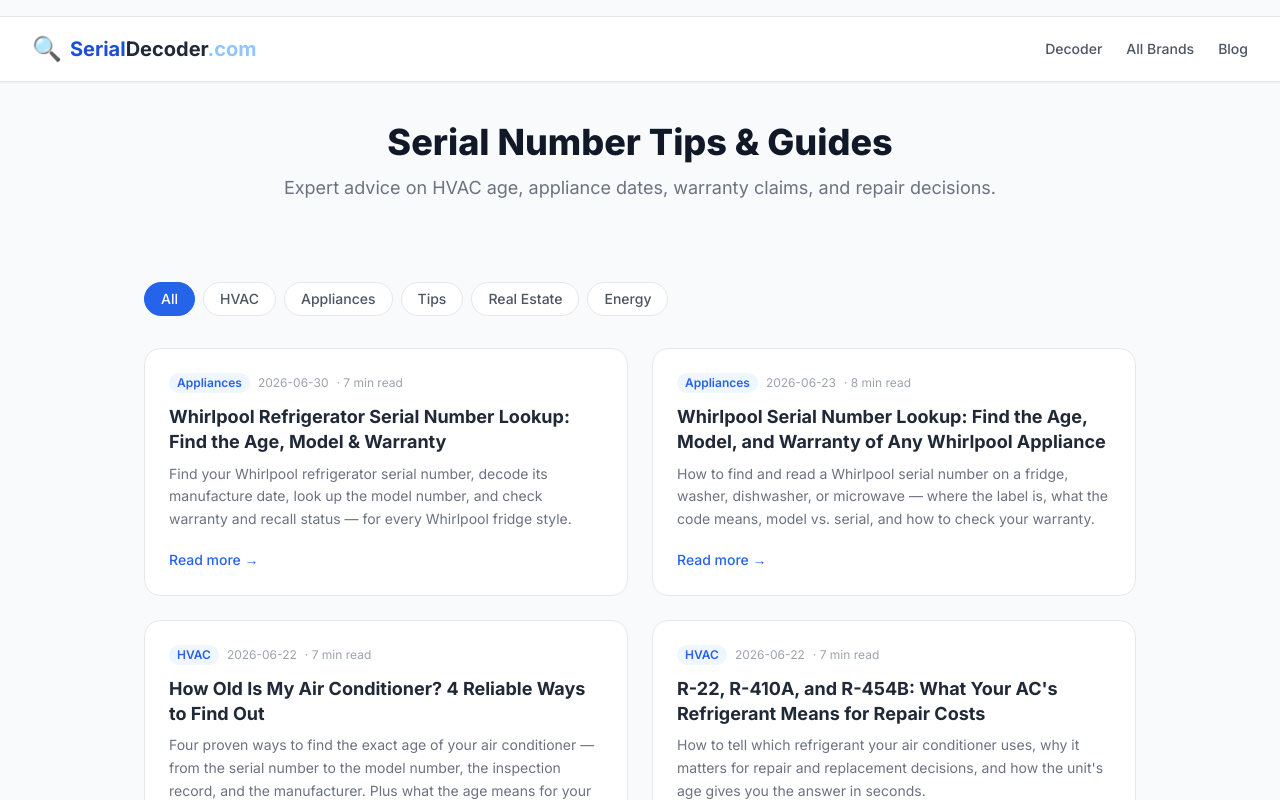
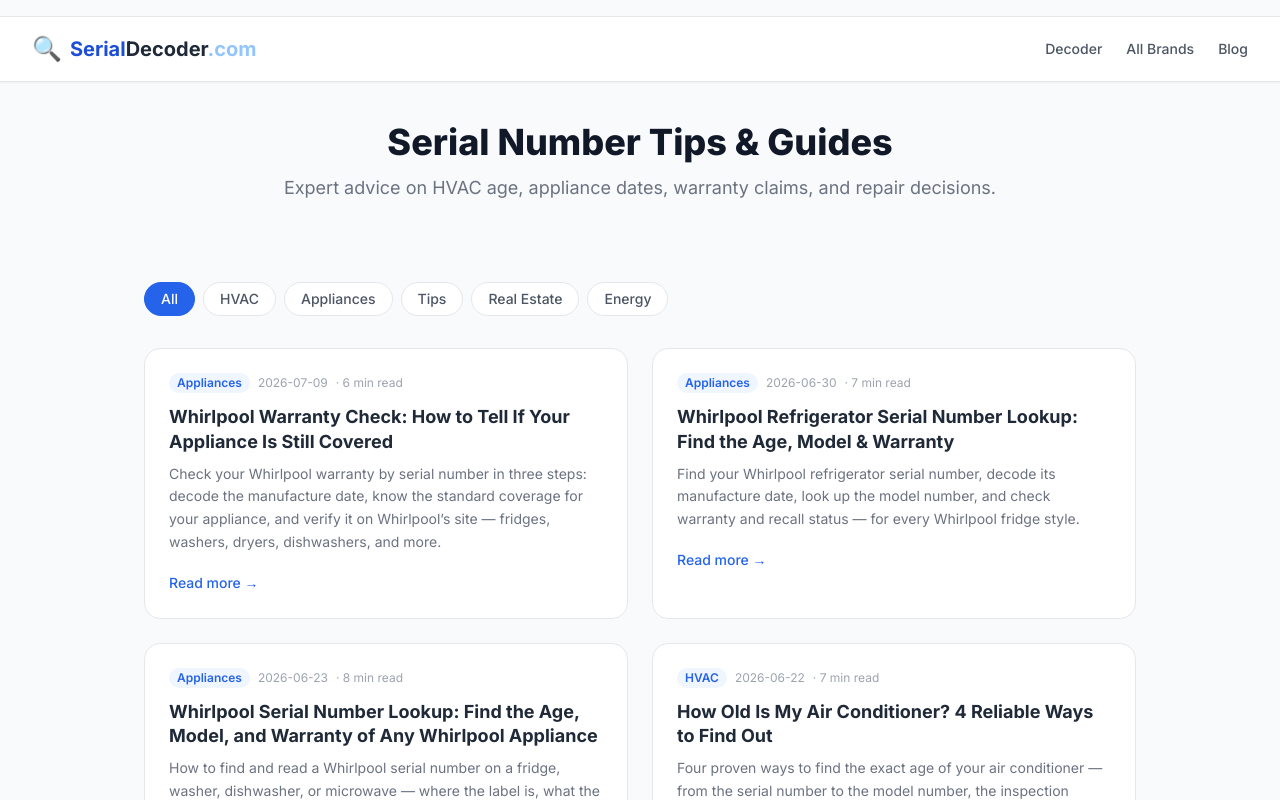
Before and after one commit to LordNorm495/serial-decoder-site, a Next.js app: page /blog in a window 1280 px wide. Shown: the top 800 px of the page. Built offline with nearby package versions, Linux system fonts and the light colour scheme.

Commit message:
Blog index: add Whirlpool warranty check (17 posts)

```diff
--- a/app/blog/page.tsx
+++ b/app/blog/page.tsx
@@ -8,6 +8,14 @@ export const metadata: Metadata = {
 }
 
 const posts = [
+  {
+    slug: 'whirlpool-warranty-check',
+    title: 'Whirlpool Warranty Check: How to Tell If Your Appliance Is Still Covered',
+    excerpt: 'Check your Whirlpool warranty by serial number in three steps: decode the manufacture date, know the standard coverage for your appliance, and verify it on Whirlpool’s site — fridges, washers, dryers, dishwashers, and more.',
+    category: 'Appliances',
+    date: '2026-07-09',
+    readTime: '6 min',
+  },
   {
     slug: 'whirlpool-refrigerator-serial-number',
     title: 'Whirlpool Refrigerator Serial Number Lookup: Find the Age, Model & Warranty',
```
